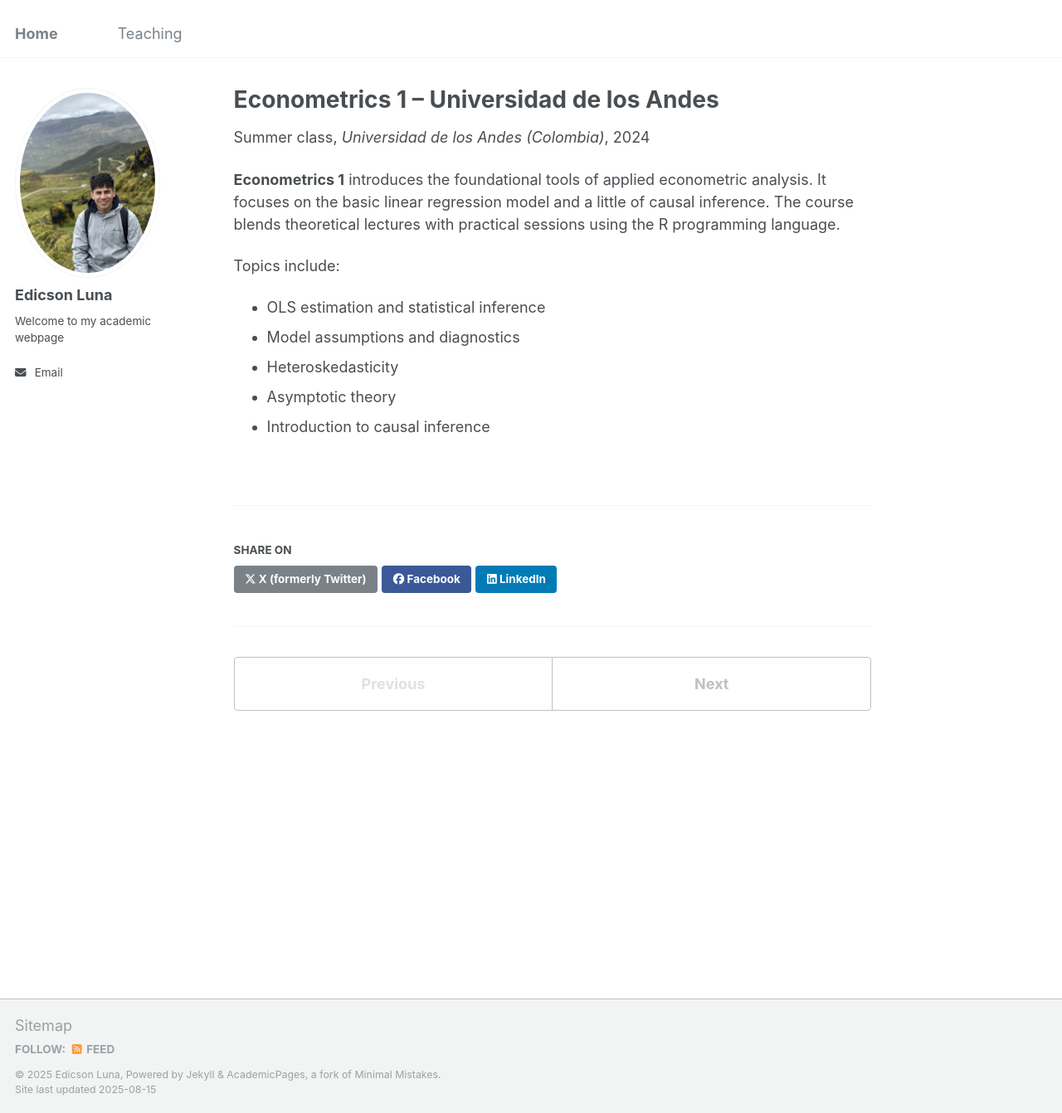
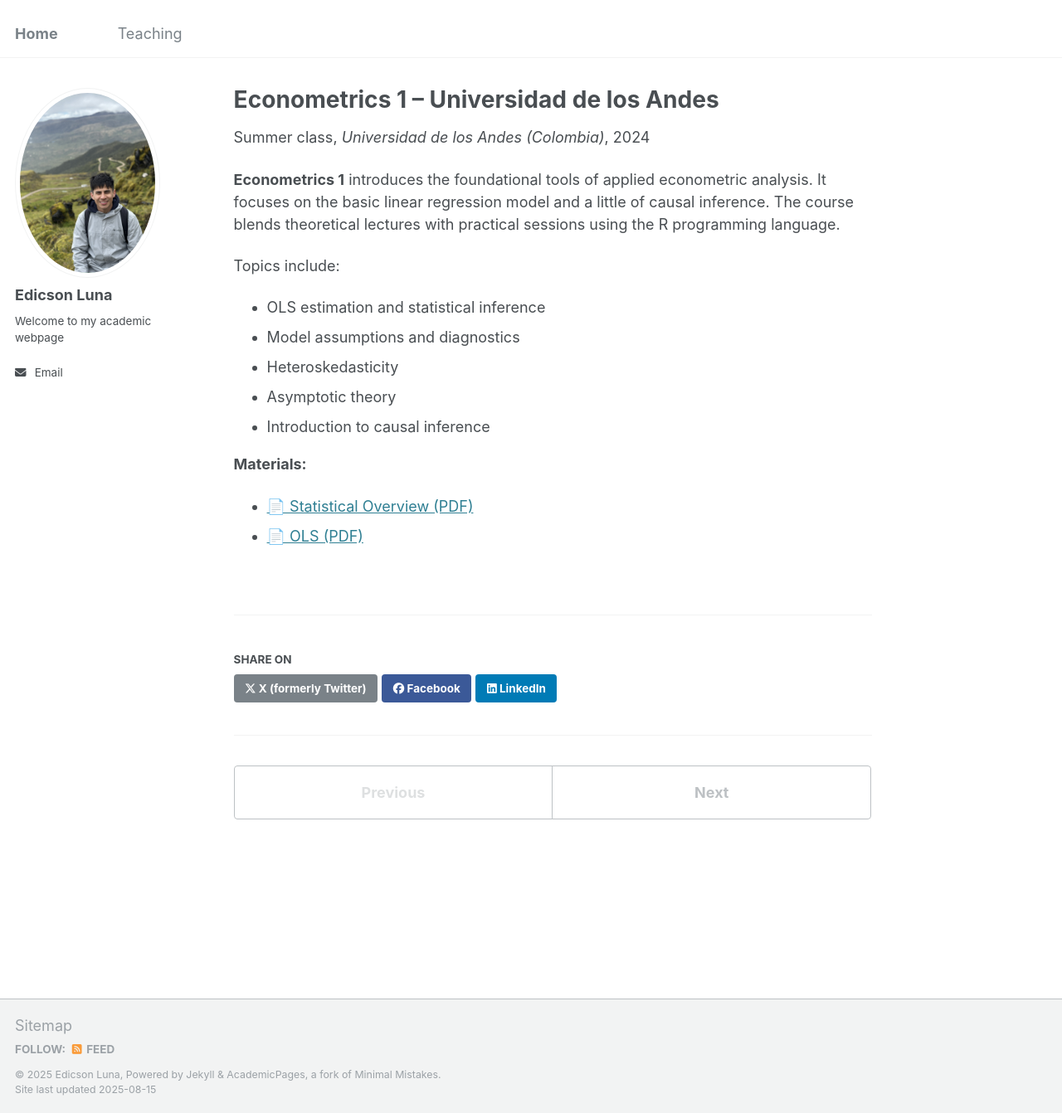
Before and after one commit to edicsonluna/edicsonluna.github.io, a Jekyll site: the page built from _teaching/2024-summer-econometrics-1.md, in a window 1280 px wide and 1342 px high. Shown: the whole window at 83% size. Built offline with Jekyll 4.4.1, drawn with Linux system fonts in a browser that asks for light colours.

Commit message:
Update 2024-summer-econometrics-1.md

```diff
--- a/_teaching/2024-summer-econometrics-1.md
+++ b/_teaching/2024-summer-econometrics-1.md
@@ -17,3 +17,7 @@ Topics include:
 - Heteroskedasticity
 - Asymptotic theory
 - Introduction to causal inference
+
+**Materials:**
+- [📄 Statistical Overview (PDF)](edicsonluna.github.io/W1_Stat_Overview.pdf)
+- [📄 OLS (PDF)](edicsonluna.github.io/W2_OLS.pdf)
```
